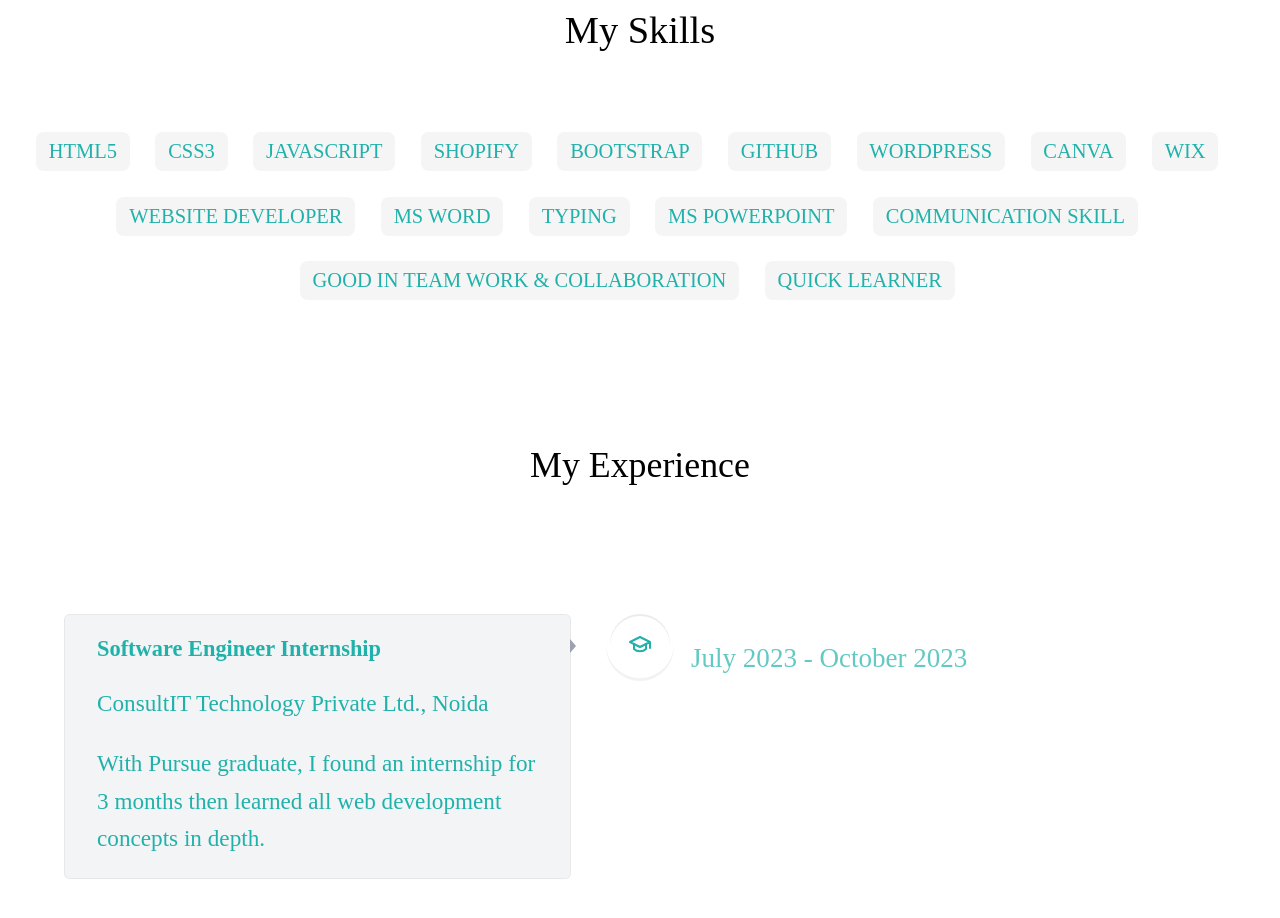
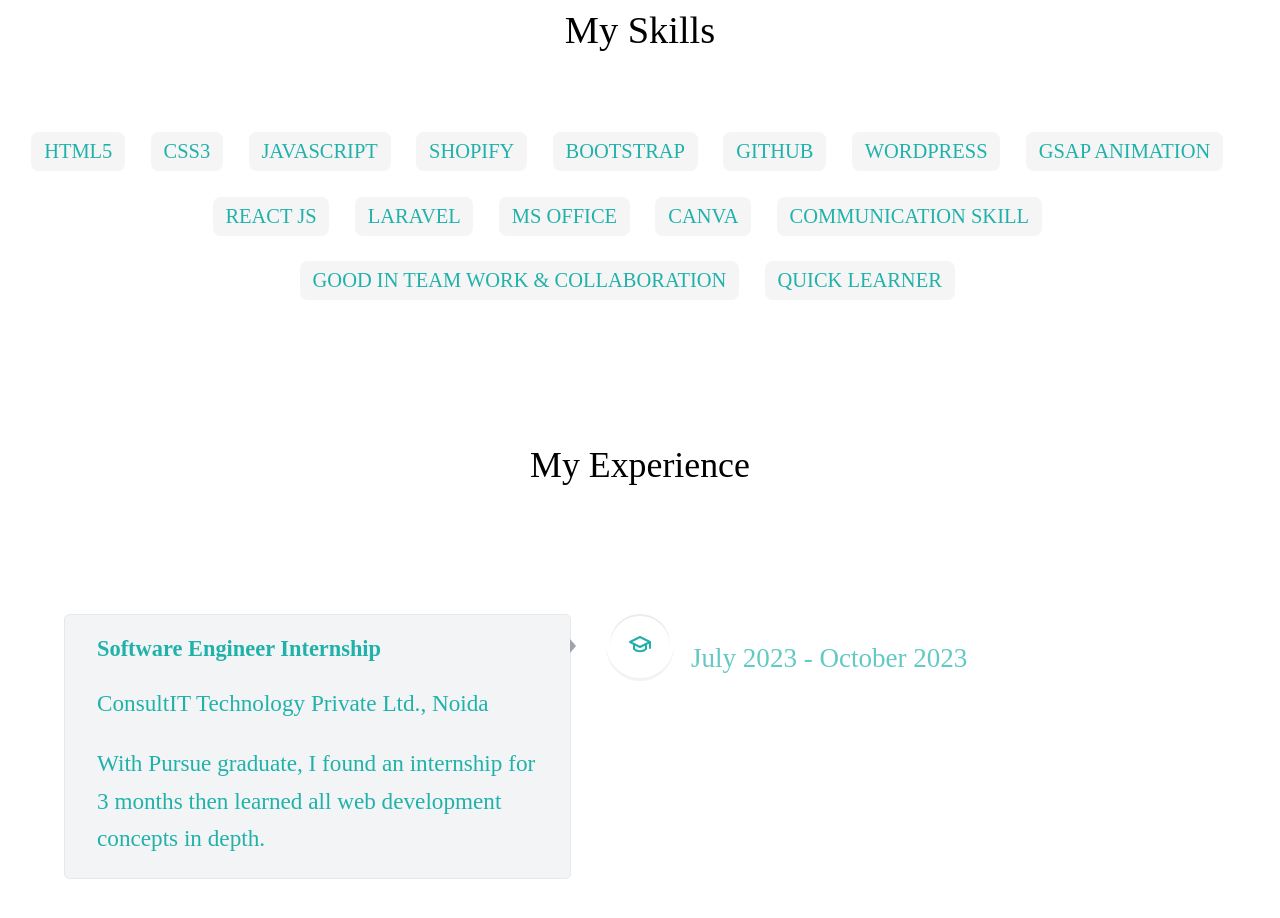
Before and after one commit to digrajthakur/Deepanshu-responsive-portfolio-website, a plain HTML site: page index.html in a window 1280 px wide. Shown: the part 9000-9918 px from the top of the page. Drawn offline with nearby package versions, Linux system fonts and the light colour scheme.

Commit message:
Update index.html

```diff
--- a/index.html
+++ b/index.html
@@ -428,12 +428,12 @@
             <div class="skills-6">GITHUB</div>
             <!-- <div class="skills-7">RESPONSIVE WEB DESIGN</div> -->
             <div class="skills-8">WORDPRESS</div>
-            <div class="skills-9">CANVA</div>
-            <div class="skills-10">WIX</div>
-            <div class="skills-11">WEBSITE DEVELOPER</div>
-            <div class="skills-12">MS WORD</div>
-            <div class="skills-13">TYPING</div>
-            <div class="skills-14">MS POWERPOINT</div>
+            <div class="skills-9">GSAP ANIMATION</div>
+            <div class="skills-10">REACT JS</div>
+            <div class="skills-11">LARAVEL</div>
+            <div class="skills-12">MS OFFICE</div>
+            <div class="skills-13">CANVA</div>
+            <!-- <div class="skills-14">WIX</div> -->
             <div class="skills-15">COMMUNICATION SKILL</div>
             <div class="skills-16">GOOD IN TEAM WORK & COLLABORATION</div>
             <div class="skills-17">QUICK LEARNER</div>
```
